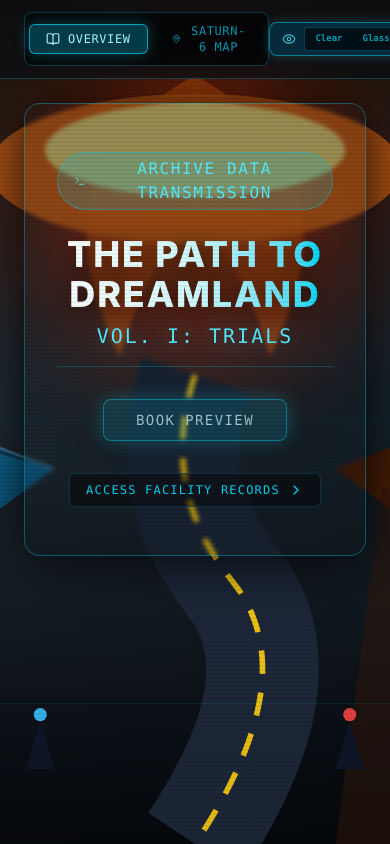
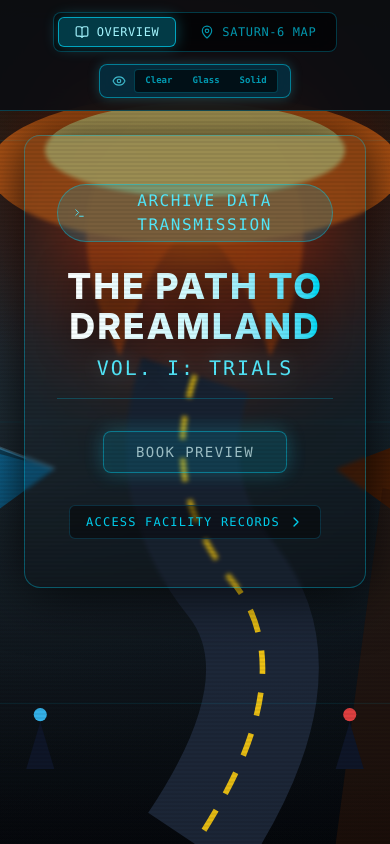
Before and after one commit to sstewart78/dreamland, a React (Vite) app: page / in a window 390 px wide. Built offline with nearby package versions, Linux system fonts and the light colour scheme.

Commit message:
Header stacks vertically on phone portrait view

```diff
--- a/src/Header/Header.tsx
+++ b/src/Header/Header.tsx
@@ -10,7 +10,7 @@ type HeaderProps = {
 
 function Header({ activeTab, onTabChange, bgOpacity, setBgOpacity }: HeaderProps) {
   return (
-    <header className="relative z-50 flex items-center justify-between px-6 py-3 border-b border-cyan-500/30 bg-[#0a0d12]/80 backdrop-blur-md shadow-lg">
+    <header className="relative z-50 flex flex-col items-center justify-between px-4 py-3 md:px-6 gap-3 md:gap-4 border-b border-cyan-500/30 bg-[#0a0d12]/90 backdrop-blur-md shadow-lg shrink-0">
       <Nav activeTab={activeTab} onTabChange={onTabChange} />
       <HUDToggle bgOpacity={bgOpacity} setBgOpacity={setBgOpacity} />
     </header>
```
